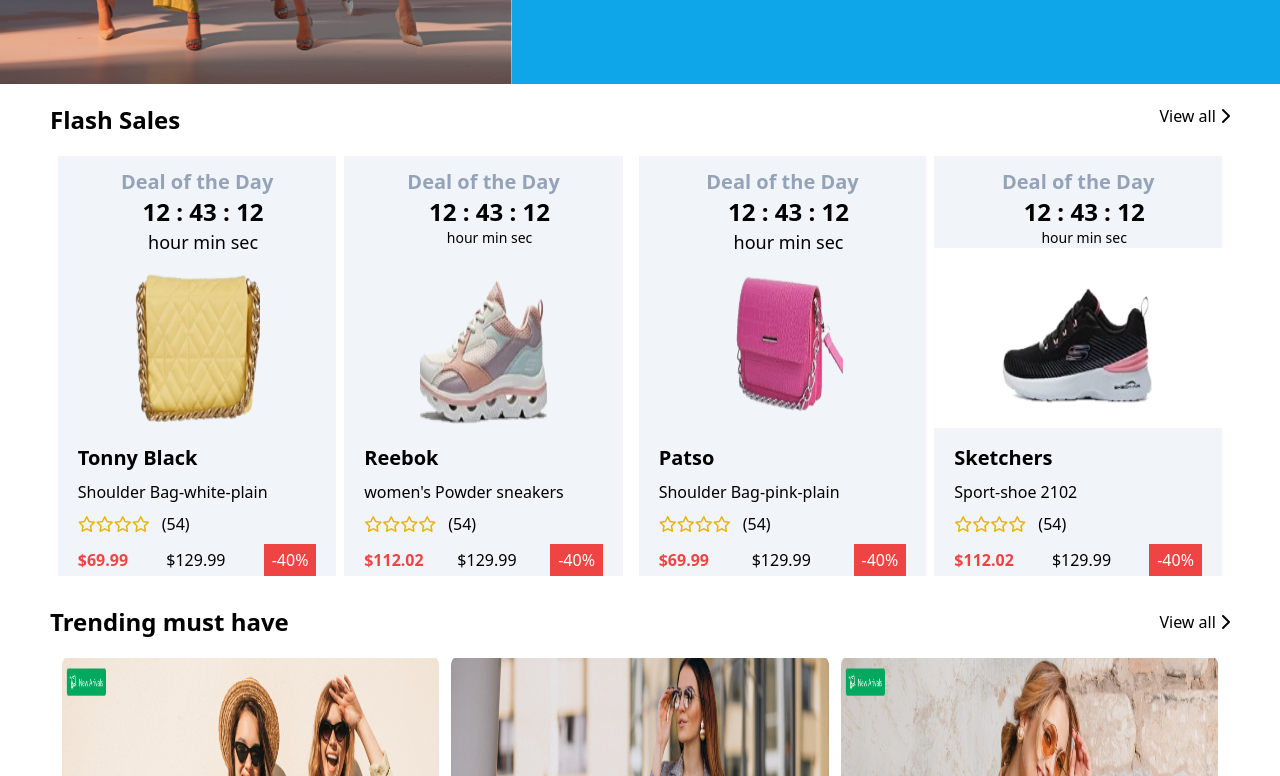
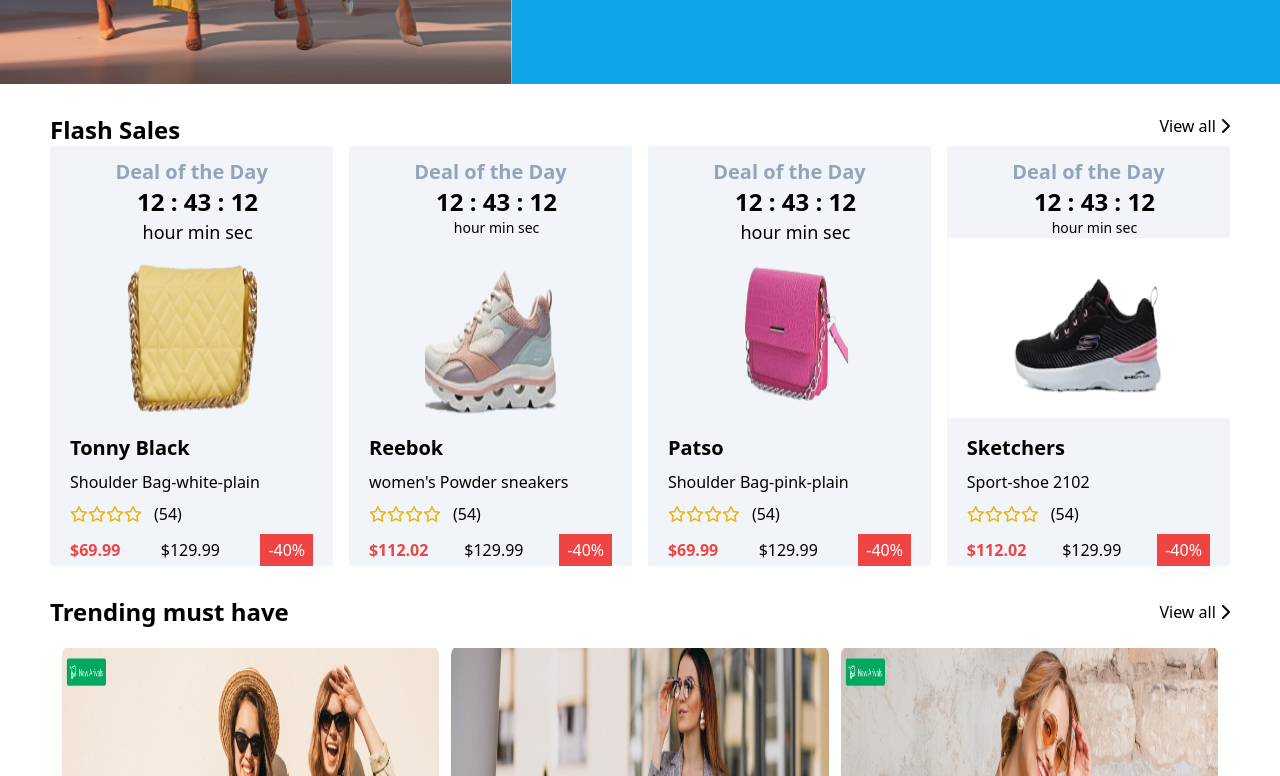
Before and after one commit to tanvirkhan00/Practice-ui-commerce-with-responsive, a website: page src/index.html in a window 1280 px wide. Shown: the part 614-1390 px from the top of the page. Drawn offline with Linux system fonts and the light colour scheme.

Commit message:
correcting-flash sales-section

```diff
--- a/src/index.html
+++ b/src/index.html
@@ -137,14 +137,13 @@
         </div>
     </section>
 
-    <section class="products flex justify-between flex-col mt-5 mx-[50px]">
+    <section class="products flex justify-between flex-col mt-[30px] mx-[50px]">
         <div class="heading flex justify-between ">
             <h1 class="font-bold text-2xl">Flash Sales</h1>
             <p>View all <i class="fa-solid fa-chevron-right"></i></p>
         </div>
-        <div class="products-wraper  xl:flex xl:justify-evenly ">
-            <div class="content-wraper flex justify-evenly mt-5 ">
-                <div class="single-col basis-[48%]">
+        <div class="products-wraper flex flex-wrap justify-evenly xl:justify-between">
+            <div class="single-col basis-[95%] my-4 md:basis-[48%] xl:basis-[24%] xl:my-0">
                 <div class="box bg-slate-100 h-full md:flex md:flex-col md:justify-between">
                     <div class="date text-center pt-3 md:flex md:items-center md:justify-center xl:w-[200px] xl:mx-auto xl:text-sm xl:flex-col">
                         <p class="font-bold text-xl text-slate-400">Deal of the Day</p>
@@ -178,7 +177,7 @@
                     </div>
                 </div>
             </div>
-                <div class="single-col basis-[48%]">
+            <div class="single-col basis-[95%] md:basis-[48%] md:my-4 xl:basis-[24%] xl:my-0">
                 <div class="box bg-slate-100 h-full md:flex md:flex-col md:justify-between">
                     <div class="date text-center pt-3 md:flex md:items-center md:justify-center xl:w-[200px] xl:mx-auto xl:text-sm xl:flex-col">
                         <p class="font-bold text-xl text-slate-400">Deal of the Day</p>
@@ -212,9 +211,7 @@
                     </div>
                 </div>
             </div>
-           </div>
-           <div class="content-wraper mt-5 hidden md:flex md:justify-evenly">
-                <div class="single-col basis-[48%] ">
+            <div class="single-col hidden md:block md:basis-[48%] xl:basis-[24%]">
                 <div class="box bg-slate-100 h-full md:flex md:flex-col md:justify-between">
                     <div class="date text-center pt-3 md:flex md:items-center md:justify-center xl:w-[200px] xl:mx-auto xl:text-sm xl:flex-col">
                         <p class="font-bold text-xl text-slate-400">Deal of the Day</p>
@@ -248,7 +245,7 @@
                     </div>
                 </div>
            </div>
-                <div class="single-col basis-[48%]">
+            <div class="single-col hidden md:block md:basis-[48%] xl:basis-[24%]">
                 <div class="box bg-slate-100 h-full md:flex md:flex-col md:justify-between">
                     <div class="date text-center pt-3 md:flex md:items-center md:justify-center xl:w-[200px] xl:mx-auto xl:text-sm xl:flex-col">
                         <p class="font-bold text-xl text-slate-400">Deal of the Day</p>
@@ -277,7 +274,6 @@
                                 <p class="text-red-500 font-semibold mr-4">$112.02</p>
                                 <p class="mr-4">$129.99</p>
                                 <p class="px-2 py-1 bg-red-500 text-white ">-40%</p>
-                                </div>
                             </div>
                         </div>
                     </div>
```
Also changed, not shown: src/output.css. Lines whose indentation alone changed are shown as unchanged.
